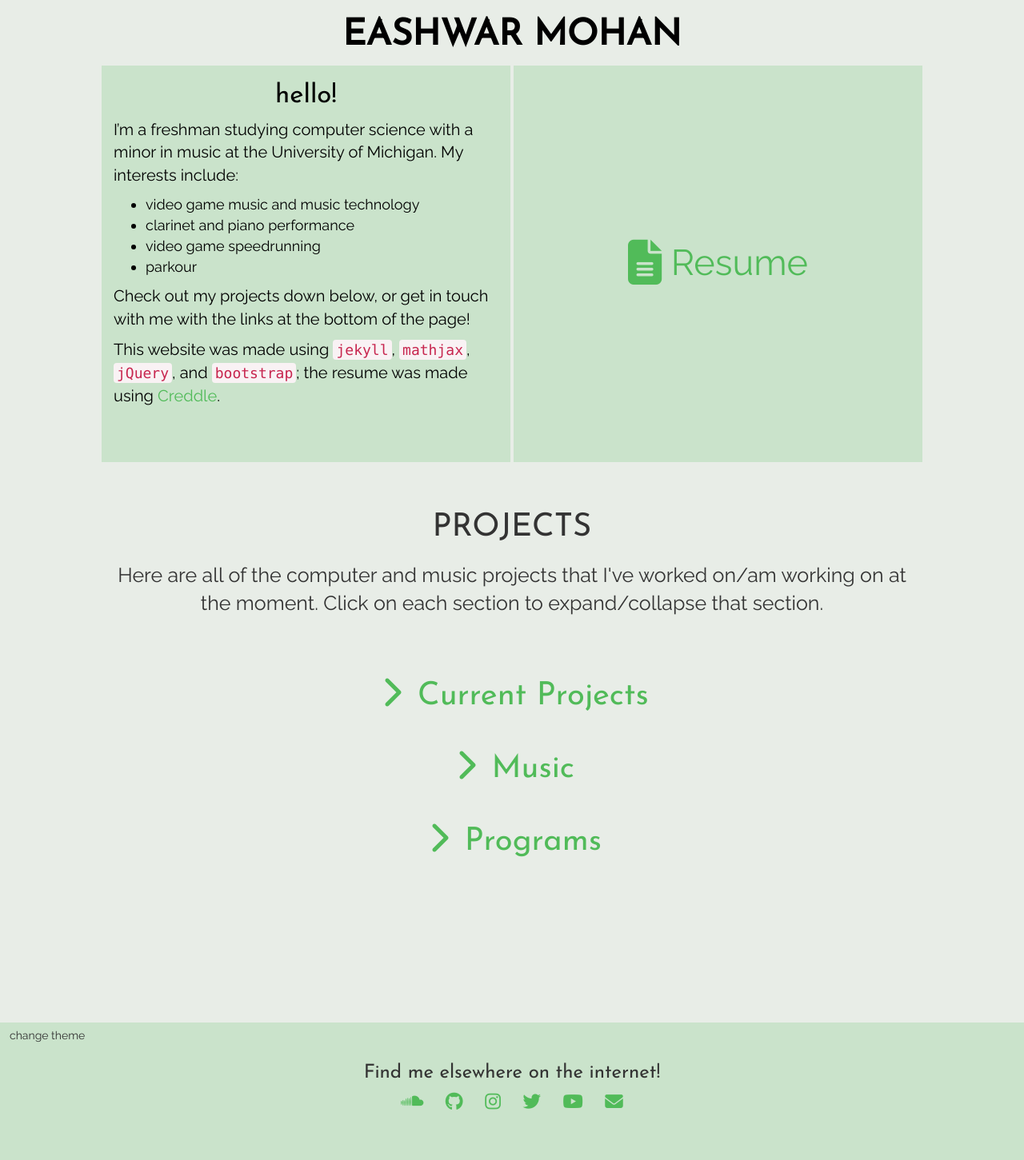
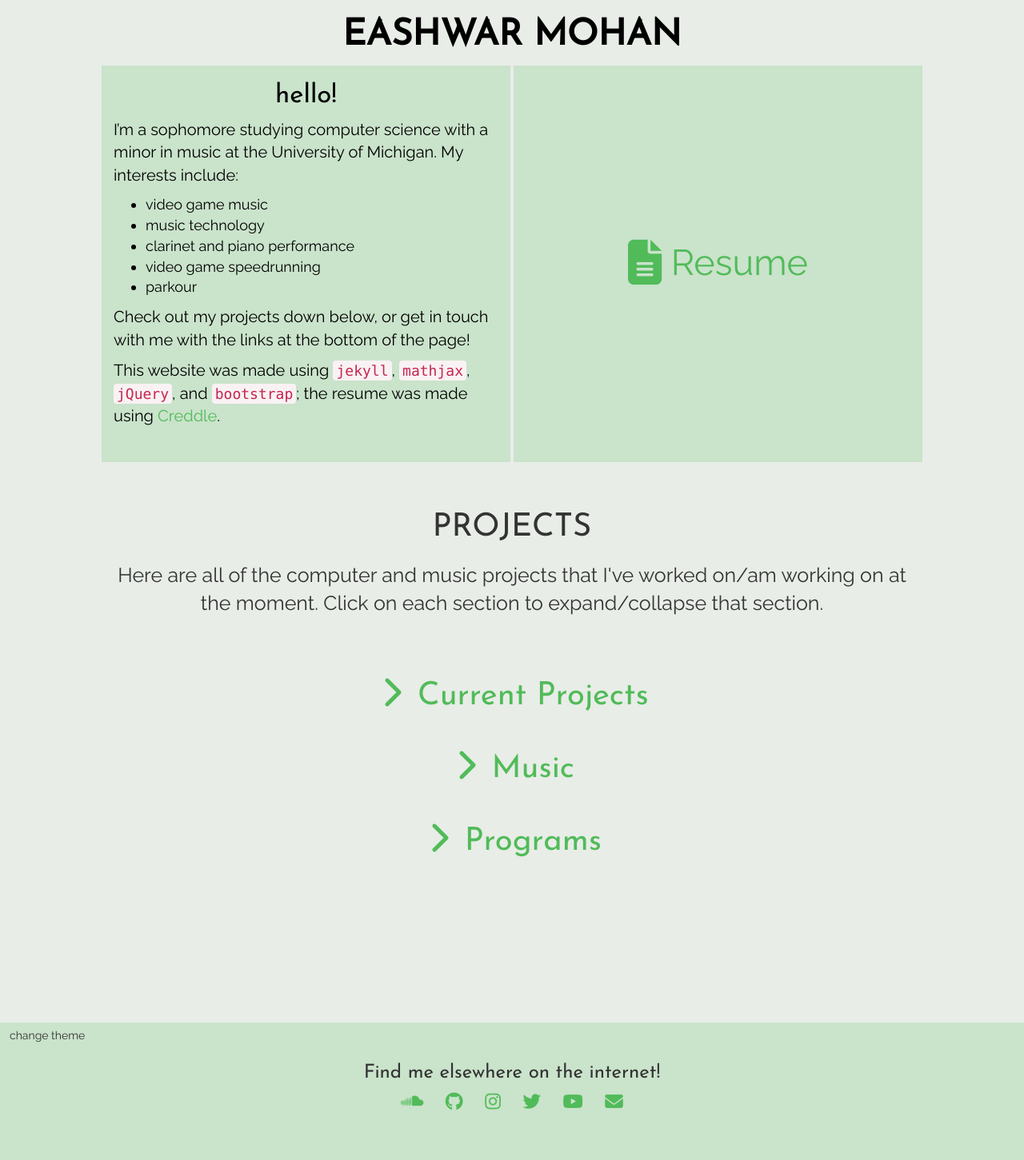
Before and after one commit to eashwar/eash.dev, a Jekyll site: the page built from index.html, in a window 1280 px wide. Shown: the whole page at 80% size. Built offline with Jekyll 4.4.1, drawn with Linux system fonts in a browser that asks for light colours; nearby versions of some CDN libraries; comment, search, counter and statistics services are not loaded.

Commit message:
update about

```diff
--- a/about.md
+++ b/about.md
@@ -2,9 +2,10 @@
 title: ABOUT
 ---
 ## hello!
-I'm a freshman studying computer science with a minor in music at the University of Michigan. My interests include:
+I'm a sophomore studying computer science with a minor in music at the University of Michigan. My interests include:
 
-* video game music and music technology
+* video game music
+* music technology
 * clarinet and piano performance
 * video game speedrunning
 * parkour
```
